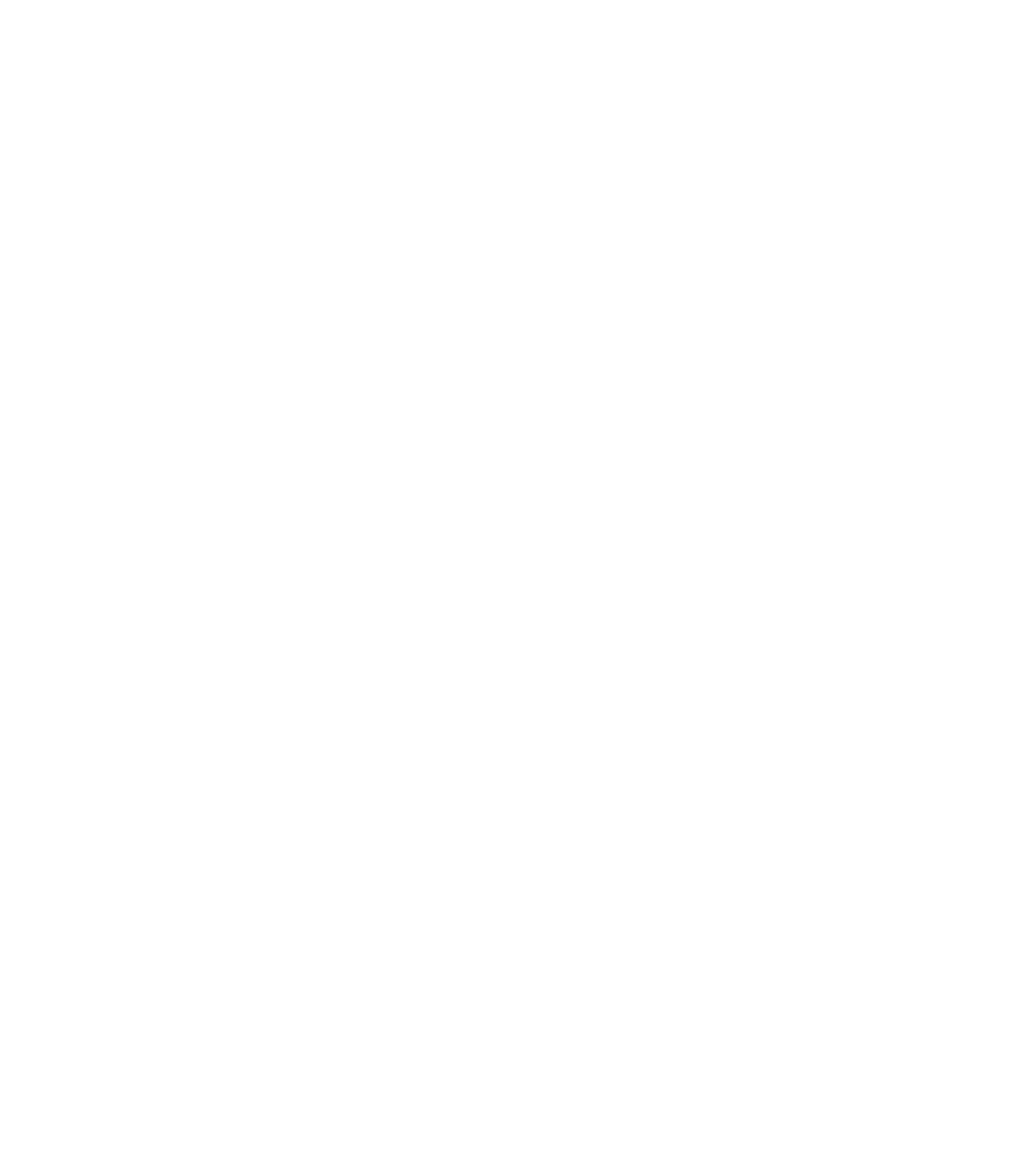
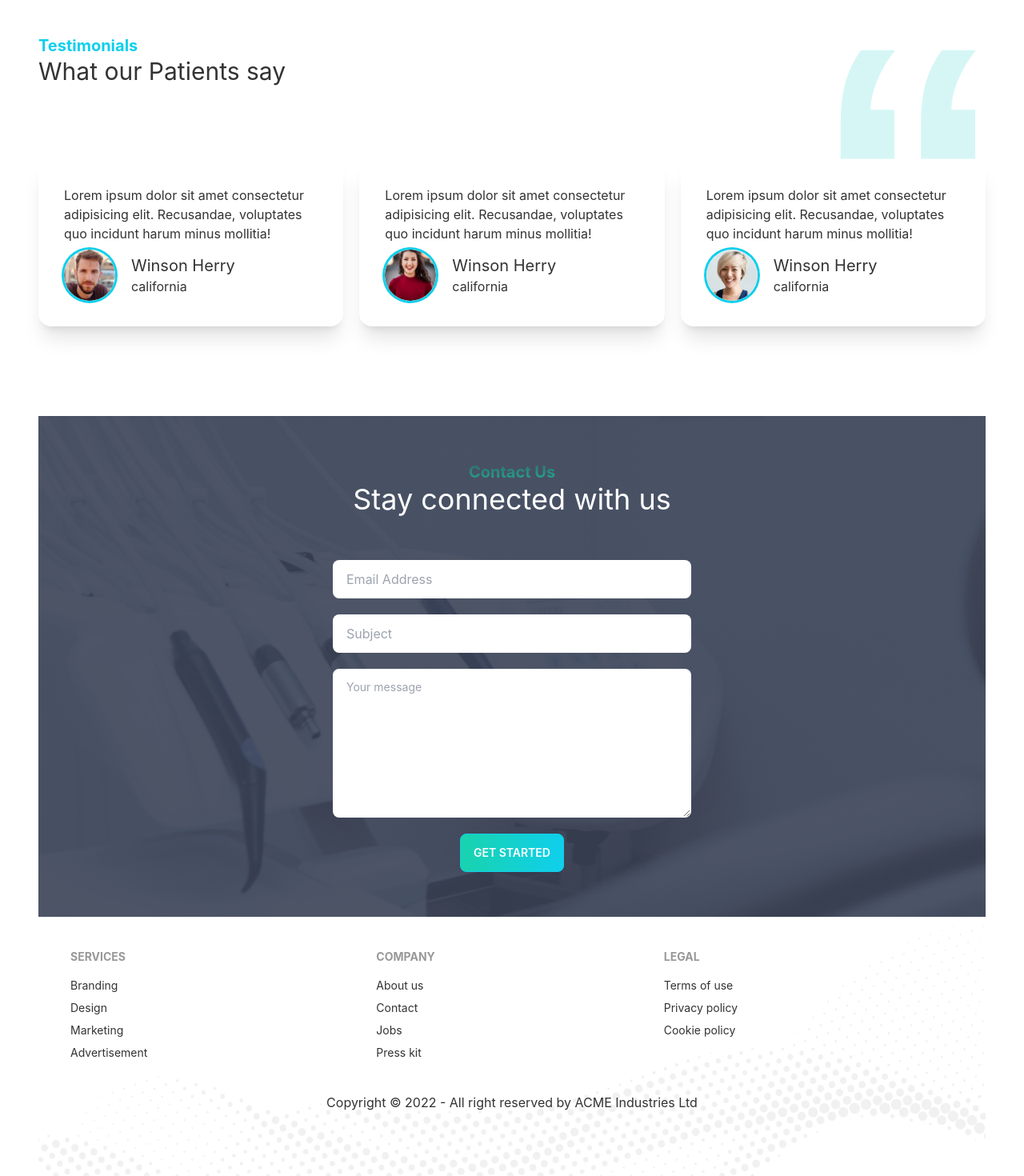
Before and after one commit to Shuvoghosh7/doctors-protal-client, a React (Create React App) app: page / in a window 1280 px wide. Shown: the part 3080-4550 px from the top of the page at 80% size. Before the commit the page ends 3059 px from the top, so only its background shows below. Built offline with nearby package versions, Linux system fonts and the light colour scheme.

Commit message:
add footer

```diff
--- /dev/null
+++ b/src/Pages/Home/Contact/Contact.js
@@ -0,0 +1,38 @@
+import React from 'react';
+import appointment from '../../../assets/images/appointment.png';
+import PrimaryButton from '../../../PrimaryButton/PrimaryButton';
+
+const Contact = () => {
+    return (
+        <div style={{
+            background:`url(${appointment})`
+        }} className='bg-primary px-10 py-14 '>
+          <div className='text-center pb-14 text-white'>
+            <p className='text-xl font-bold text-transparent bg-clip-text bg-gradient-to-br from-accent to-secondary'>
+              Contact Us
+            </p>
+            <h1 className='text-4xl'>Stay connected with us</h1>
+          </div>
+          <div className='grid grid-cols-1 justify-items-center gap-5'>
+            <input
+              type='text'
+              placeholder='Email Address'
+              className='input w-full max-w-md'
+            />
+            <input
+              type='text'
+              placeholder='Subject'
+              className='input w-full max-w-md'
+            />
+            <textarea
+              className='textarea w-full max-w-md'
+              placeholder='Your message'
+              rows={6}
+            ></textarea>
+            <PrimaryButton>Submit</PrimaryButton>
+          </div>
+        </div>
+    );
+};
+
+export default Contact;
--- /dev/null
+++ b/src/Pages/Home/Footer/Footer.js
@@ -0,0 +1,38 @@
+import React from 'react';
+import footer from '../../../assets/images/footer.png'
+const Footer = () => {
+    return (
+        <footer style={{
+            background: `url(${footer})`,
+            backgroundSize: 'cover'
+        }} className="p-10">
+            <div className='footer'>
+                <div>
+                    <span className="footer-title">Services</span>
+                    <a className="link link-hover">Branding</a>
+                    <a className="link link-hover">Design</a>
+                    <a className="link link-hover">Marketing</a>
+                    <a className="link link-hover">Advertisement</a>
+                </div>
+                <div>
+                    <span className="footer-title">Company</span>
+                    <a className="link link-hover">About us</a>
+                    <a className="link link-hover">Contact</a>
+                    <a className="link link-hover">Jobs</a>
+                    <a className="link link-hover">Press kit</a>
+                </div>
+                <div>
+                    <span className="footer-title">Legal</span>
+                    <a className="link link-hover">Terms of use</a>
+                    <a className="link link-hover">Privacy policy</a>
+                    <a className="link link-hover">Cookie policy</a>
+                </div>
+            </div>
+            <div className='my-10 text-center'>
+                <p>Copyright © 2022 - All right reserved by ACME Industries Ltd</p>
+            </div>
+        </footer>
+    );
+};
+
+export default Footer;
--- a/src/Pages/Home/Home.js
+++ b/src/Pages/Home/Home.js
@@ -2,8 +2,11 @@
 import MakeAppointment from '../../MakeAppointment/MakeAppointment';
 import OurServices from '../OurService/OurServices';
 import Banner from './Banner';
+import Contact from './Contact/Contact';
 import DentalWellcome from './DentalWellcome/DentalWellcome';
+import Footer from './Footer/Footer';
 import Info from './Info/Info';
+import Testimonials from './Testimonials/Testimonials';
 
 
 const Home = () => {
@@ -14,6 +17,9 @@
             <OurServices/>
             <DentalWellcome/>
             <MakeAppointment/>
+            <Testimonials/>
+            <Contact/>
+            <Footer/>
         </div>
     );
 };
--- /dev/null
+++ b/src/Pages/Home/Testimonials/Review/Review.js
@@ -0,0 +1,24 @@
+import React from 'react';
+
+const Review = ({review}) => {
+    return (
+        <div className="card lg:max-w-lg bg-base-100 shadow-xl">
+        <div className="card-body">
+            <p>Lorem ipsum dolor sit amet consectetur adipisicing elit. Recusandae, voluptates quo incidunt harum minus mollitia!</p>
+            <div className="flex items-center">
+                <div className="avatar">
+                    <div className="w-16 rounded-full ring ring-primary ring-offset-base-100 mr-5">
+                        <img src={review.img} alt=""/>
+                    </div>
+                </div>
+                <div>
+                    <h4 className='text-xl'>{review.name}</h4>
+                    <p>{review.location}</p>
+                </div>
+            </div>
+        </div>
+    </div>
+    );
+};
+
+export default Review;
--- /dev/null
+++ b/src/Pages/Home/Testimonials/Testimonials.js
@@ -0,0 +1,54 @@
+import React from 'react';
+import quote from '../../../assets/icons/quote.svg';
+import people1 from '../../../assets/images/people1.png'
+import people2 from '../../../assets/images/people2.png'
+import people3 from '../../../assets/images/people3.png'
+import Review from './Review/Review';
+const Testimonials = () => {
+    const reviews = [
+        {
+            _id:1,
+            name: 'Winson Herry',
+            review: '',
+            location: 'california',
+            img: people1
+        },
+        {
+            _id:2,
+            name: 'Winson Herry',
+            review: '',
+            location: 'california',
+            img: people2
+        },
+        {
+            _id:3,
+            name: 'Winson Herry',
+            review: '',
+            location: 'california',
+            img: people3
+        },
+    ];
+    return (
+        <section className='my-28'>
+            <div className='flex justify-between'>
+                <div>
+                    <h4 className="text-xl text-primary font-bold">Testimonials</h4>
+                    <h2 className='text-3xl'>What our Patients say</h2>
+                </div>
+                <div>
+                    <img src={quote} className="w-24 lg:w-48" alt="" />
+                </div>
+            </div>
+            <div className='grid grid-cols-1 md:grid-cols-2 lg:grid-cols-3 gap-5'>
+                {
+                    reviews.map(review => <Review
+                    key={review._id}
+                    review={review}
+                    />)
+                }
+            </div>
+        </section>
+    );
+};
+
+export default Testimonials;
```
